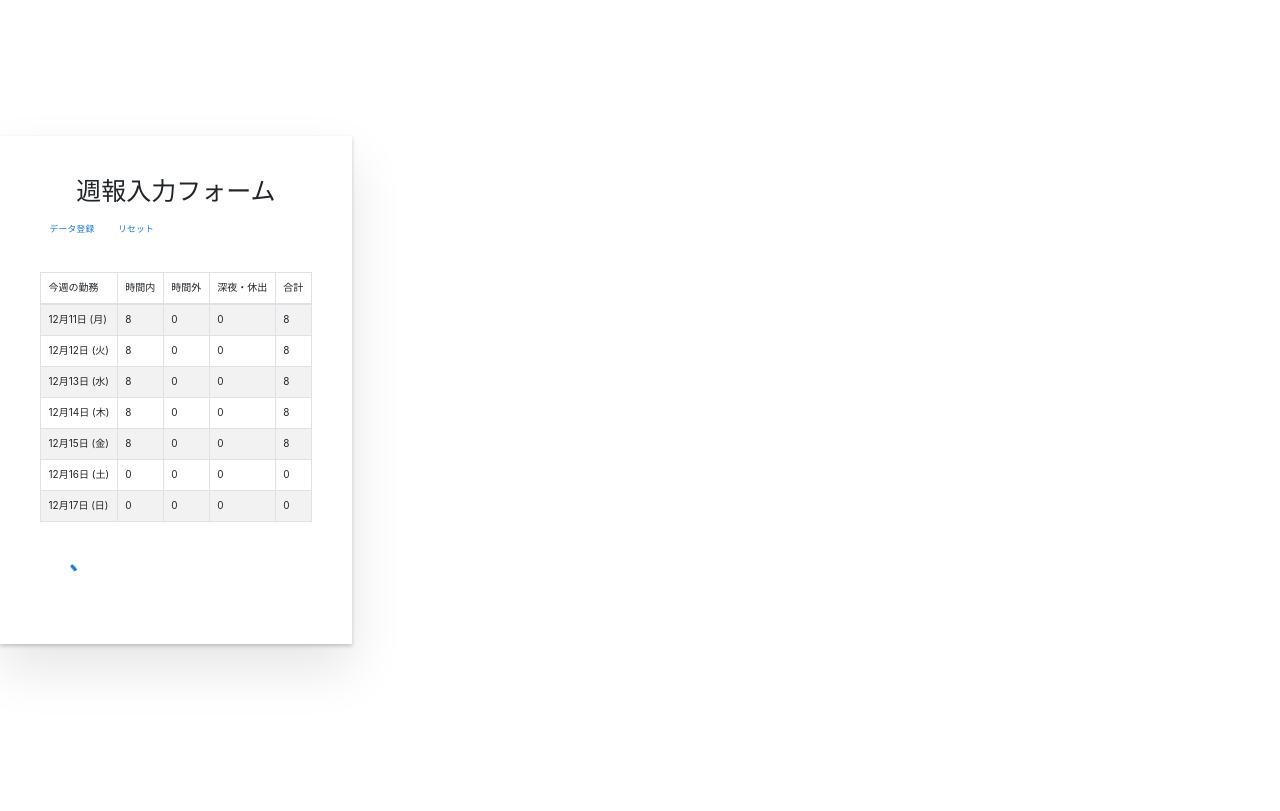
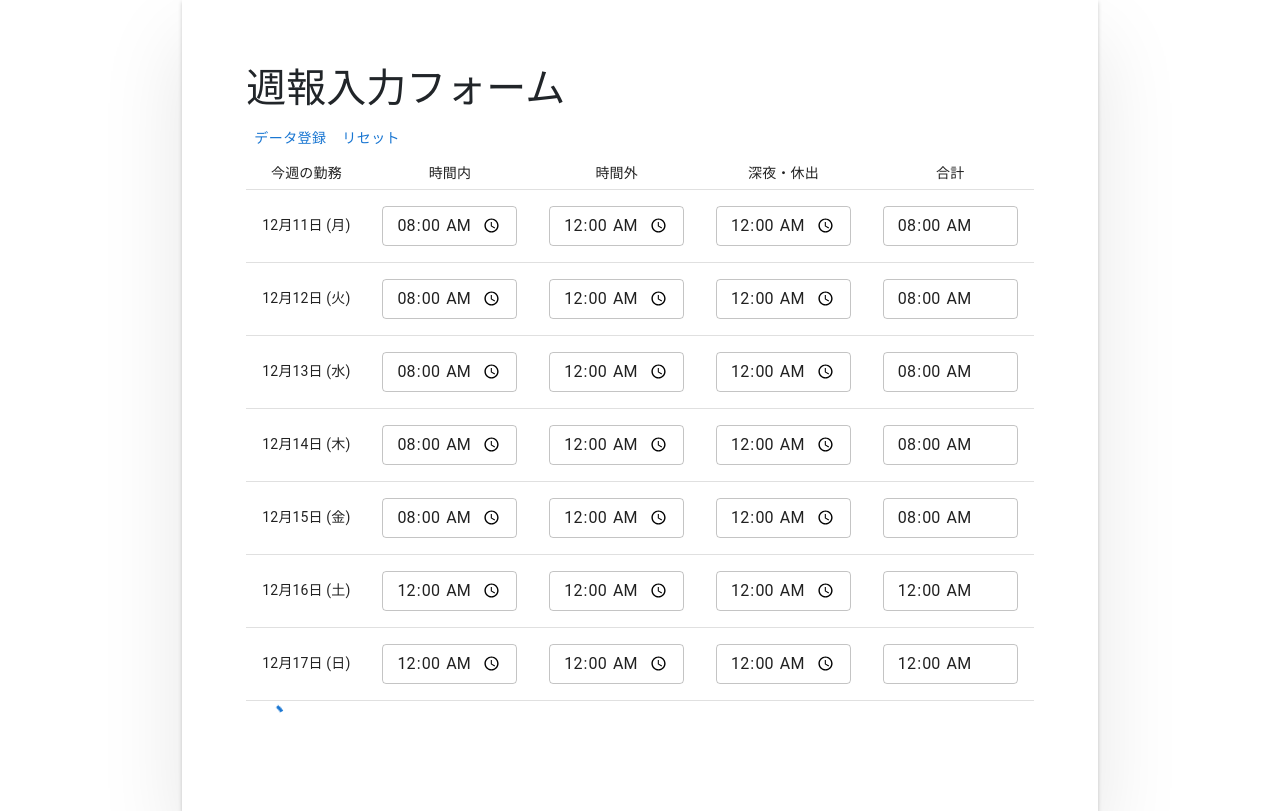
Before and after one commit to IES-Yamaguchi/vite-react-ts, a React (Vite) app: page / in a window 1280 px wide. Built offline with nearby package versions, Linux system fonts and the light colour scheme.

Commit message:
日々の勤怠入力部分のひな形完成

```diff
--- a/package.json
+++ b/package.json
@@ -14,6 +14,7 @@
 		"@emotion/react": "^11.11.1",
 		"@emotion/styled": "^11.11.0",
 		"@mui/material": "^5.15.0",
+		"@mui/x-data-grid": "^6.18.5",
 		"@reduxjs/toolkit": "^2.0.1",
 		"axios": "^1.6.2",
 		"bootstrap": "^4.6.0",
--- a/src/components/Atoms/DailyWork.tsx
+++ b/src/components/Atoms/DailyWork.tsx
@@ -1,24 +1,112 @@
-import React from 'react';
+import { ChangeEvent, useEffect, useState } from 'react';
 import { DayEntity } from '../../model/Entity';
+import { TableCell, TableRow, TextField } from '@mui/material';
+import {
+	daysOfWeek,
+	numToStringFormatter,
+	stringToTimeFormatter,
+	timeToNumFormatter
+} from '@/shared/Utils';
 
 interface DailyWorkProps {
 	day: DayEntity;
 }
-const daysOfWeek = ['日', '月', '火', '水', '木', '金', '土'];
+
+interface TimeFields {
+	dWork: string;
+	dOver: string;
+	dNight: string;
+	dSum: string;
+}
 
 function DailyWork(props: DailyWorkProps) {
 	const dayOfWeek = daysOfWeek[props.day.dayname];
 	const date: string =
 		props.day.month + '月' + props.day.day + '日 (' + dayOfWeek + ')';
 
+	const [timeFields, setTimeFields] = useState<TimeFields>({
+		dWork: numToStringFormatter(props.day.d_work),
+		dOver: numToStringFormatter(props.day.d_over),
+		dNight: numToStringFormatter(props.day.d_night),
+		dSum: numToStringFormatter(props.day.d_sum)
+	});
+
+	// 合計値を計算して表示
+	const totalMin =
+		stringToTimeFormatter(timeFields.dWork).minutes +
+		stringToTimeFormatter(timeFields.dOver).minutes +
+		stringToTimeFormatter(timeFields.dNight).minutes;
+
+	const realMin = Math.round(totalMin % 60);
+
+	const totalHours =
+		stringToTimeFormatter(timeFields.dWork).hours +
+		stringToTimeFormatter(timeFields.dOver).hours +
+		stringToTimeFormatter(timeFields.dNight).hours +
+		Math.floor(totalMin / 60);
+
+	const totalValue = timeToNumFormatter(totalHours, realMin);
+
+	useEffect(() => {
+		// 合計値が変更されたらdSumを更新
+		setTimeFields((prevTimeFields) => ({
+			...prevTimeFields,
+			dSum: numToStringFormatter(totalValue)
+		}));
+	}, [totalValue]);
+
+	// 入力変更ハンドラ
+	const handleInputChange =
+		(field: keyof TimeFields) => (event: ChangeEvent<HTMLInputElement>) => {
+			setTimeFields({
+				...timeFields,
+				[field]: event.target.value
+			});
+		};
+
 	return (
-		<tr key={props.day.dayname}>
-			<td>{date}</td>
-			<td>{props.day.d_work}</td>
-			<td>{props.day.d_over}</td>
-			<td>{props.day.d_night}</td>
-			<td>{props.day.d_sum}</td>
-		</tr>
+		<TableRow key={props.day.dayname}>
+			<TableCell>{date}</TableCell>
+			<TableCell>
+				<TextField
+					type="time"
+					inputProps={{ step: 900 }}
+					size="small"
+					variant="outlined"
+					defaultValue={timeFields.dWork}
+					onChange={handleInputChange('dWork')}
+				/>
+			</TableCell>
+			<TableCell>
+				<TextField
+					type="time"
+					inputProps={{ step: 900 }}
+					size="small"
+					variant="outlined"
+					defaultValue={timeFields.dOver}
+					onChange={handleInputChange('dOver')}
+				/>
+			</TableCell>
+			<TableCell>
+				<TextField
+					type="time"
+					inputProps={{ step: 900 }}
+					size="small"
+					variant="outlined"
+					defaultValue={timeFields.dNight}
+					onChange={handleInputChange('dNight')}
+				/>
+			</TableCell>
+			<TableCell>
+				<TextField
+					type="time"
+					size="small"
+					variant="outlined"
+					value={timeFields.dSum}
+					InputProps={{ readOnly: true }}
+				/>
+			</TableCell>
+		</TableRow>
 	);
 }
 
--- a/src/components/Block/WeeklyTable.tsx
+++ b/src/components/Block/WeeklyTable.tsx
@@ -1,6 +1,6 @@
 import React from 'react';
 import { DayEntity } from '../../model/Entity';
-import Table from 'react-bootstrap/Table';
+import { Table, TableBody, TableCell, TableHead, TableRow } from '@mui/material';
 import DailyWork from '../Atoms/DailyWork';
 
 interface WeeklyTableProps {
@@ -14,15 +14,17 @@ function WeeklyTable(props: WeeklyTableProps) {
 
 	return (
 		<>
-			<Table hover striped bordered>
-				<thead>
-					<th>今週の勤務</th>
-					<th>時間内</th>
-					<th>時間外</th>
-					<th>深夜・休出</th>
-					<th>合計</th>
-				</thead>
-				<tbody>{dayList}</tbody>
+			<Table>
+				<TableHead>
+					<TableRow>
+						<TableCell>今週の勤務</TableCell>
+						<TableCell>時間内</TableCell>
+						<TableCell>時間外</TableCell>
+						<TableCell>深夜・休出</TableCell>
+						<TableCell>合計</TableCell>
+					</TableRow>
+				</TableHead>
+				<TableBody>{dayList}</TableBody>
 			</Table>
 		</>
 	);
--- a/src/components/WeeklyReportPage.tsx
+++ b/src/components/WeeklyReportPage.tsx
@@ -12,7 +12,7 @@ function WeeklyReportPage() {
 
 	return (
 		<>
-			<div className="todoapp stack-large">
+			<div className="todoapp">
 				<h1>週報入力フォーム</h1>
 				<SubmitButton onSubmitData={onSubmitData} />
 				<ResetButton onResetData={onResetData} />
--- a/src/index.css
+++ b/src/index.css
@@ -1,361 +1,29 @@
 :root {
 	font-family: Inter, system-ui, Avenir, Helvetica, Arial, sans-serif;
-	line-height: 1.5;
-	font-weight: 400;
 
 	color-scheme: light dark;
 	color: rgba(255, 255, 255, 0.87);
 	background-color: #242424;
-
-	font-synthesis: none;
-	text-rendering: optimizeLegibility;
-	-webkit-font-smoothing: antialiased;
-	-moz-osx-font-smoothing: grayscale;
 }
-
-a {
-	font-weight: 500;
-	color: #646cff;
-	text-decoration: inherit;
-}
-a:hover {
-	color: #535bf2;
-}
-
 body {
+	width: 100%;
+	background-color: #f5f5f5;
+	color: #4d4d4d;
 	margin: 0;
 	display: flex;
 	place-items: center;
 	min-width: 320px;
 	min-height: 100vh;
+	justify-content: center;
 }
 
-h1 {
-	font-size: 3.2em;
-	line-height: 1.1;
+.todoapp {
+	position: relative;
+	box-shadow: 0 2px 4px 0 rgba(0, 0, 0, 0.2), 0 2.5rem 5rem 0 rgba(0, 0, 0, 0.1);
+	padding: 4rem;
 }
 
-button {
-	border-radius: 8px;
-	border: 1px solid transparent;
-	padding: 0.6em 1.2em;
-	font-size: 1em;
-	font-weight: 500;
-	font-family: inherit;
-	background-color: #1a1a1a;
-	cursor: pointer;
-	transition: border-color 0.25s;
+.css-1ygcj2i-MuiTableCell-root {
+	text-align: center !important;
+	padding: 4px !important;
 }
-button:hover {
-	border-color: #646cff;
-}
-button:focus,
-button:focus-visible {
-	outline: 4px auto -webkit-focus-ring-color;
-}
-
-@media (prefers-color-scheme: light) {
-	:root {
-		color: #213547;
-		background-color: #ffffff;
-	}
-	a:hover {
-		color: #747bff;
-	}
-	button {
-		background-color: #f9f9f9;
-	}
-}
-
-/* RESETS */
-*,
-*::before,
-*::after {
-	box-sizing: border-box;
-}
-*:focus {
-	outline: 3px dashed #228bec;
-	outline-offset: 0;
-}
-html {
-	font: 62.5% / 1.15 sans-serif;
-}
-h1,
-h2 {
-	margin-bottom: 0;
-}
-ul {
-	list-style: none;
-	padding: 0;
-}
-button {
-	border: none;
-	margin: 0;
-	padding: 0;
-	width: auto;
-	overflow: visible;
-	background: transparent;
-	color: inherit;
-	font: inherit;
-	line-height: normal;
-	-webkit-font-smoothing: inherit;
-	-moz-osx-font-smoothing: inherit;
-	-webkit-appearance: none;
-}
-button::-moz-focus-inner {
-	border: 0;
-}
-button,
-input,
-optgroup,
-select,
-textarea {
-	font-family: inherit;
-	font-size: 100%;
-	line-height: 1.15;
-	margin: 0;
-}
-button,
-input {
-	overflow: visible;
-}
-input[type='text'] {
-	border-radius: 0;
-}
-body {
-	width: 100%;
-	max-width: 68rem;
-	margin: 0 auto;
-	font: 1.6rem/1.25 Arial, sans-serif;
-	background-color: #f5f5f5;
-	color: #4d4d4d;
-}
-@media screen and (min-width: 620px) {
-	body {
-		font-size: 1.9rem;
-		line-height: 1.31579;
-	}
-}
-/*END RESETS*/
-/* GLOBAL STYLES */
-.form-group > input[type='text'] {
-	display: inline-block;
-	margin-top: 0.4rem;
-}
-.btn {
-	padding: 0.8rem 1rem 0.7rem;
-	border: 0.2rem solid #4d4d4d;
-	cursor: pointer;
-	text-transform: capitalize;
-}
-.btn.toggle-btn {
-	border-width: 1px;
-	border-color: #d3d3d3;
-}
-.btn.toggle-btn[aria-pressed='true'] {
-	text-decoration: underline;
-	border-color: #4d4d4d;
-}
-.btn__danger {
-	color: #fff;
-	background-color: #ca3c3c;
-	border-color: #bd2130;
-}
-.btn__filter {
-	border-color: lightgrey;
-}
-.btn__primary {
-	color: #fff;
-	background-color: #000;
-}
-.btn-group {
-	display: flex;
-	justify-content: space-between;
-}
-.btn-group > * {
-	flex: 1 1 49%;
-}
-.btn-group > * + * {
-	margin-left: 0.8rem;
-}
-.label-wrapper {
-	margin: 0;
-	flex: 0 0 100%;
-	text-align: center;
-}
-.visually-hidden {
-	position: absolute !important;
-	height: 1px;
-	width: 1px;
-	overflow: hidden;
-	clip: rect(1px 1px 1px 1px);
-	clip: rect(1px, 1px, 1px, 1px);
-	white-space: nowrap;
-}
-[class*='stack'] > * {
-	margin-top: 0;
-	margin-bottom: 0;
-}
-.stack-small > * + * {
-	margin-top: 1.25rem;
-}
-.stack-large > * + * {
-	margin-top: 2.5rem;
-}
-@media screen and (min-width: 550px) {
-	.stack-small > * + * {
-		margin-top: 1.4rem;
-	}
-	.stack-large > * + * {
-		margin-top: 2.8rem;
-	}
-}
-.stack-exception {
-	margin-top: 1.2rem;
-}
-/* END GLOBAL STYLES */
-.todoapp {
-	background: #fff;
-	margin: 2rem 0 4rem 0;
-	padding: 1rem;
-	position: relative;
-	box-shadow: 0 2px 4px 0 rgba(0, 0, 0, 0.2), 0 2.5rem 5rem 0 rgba(0, 0, 0, 0.1);
-}
-@media screen and (min-width: 550px) {
-	.todoapp {
-		padding: 4rem;
-	}
-}
-.todoapp > * {
-	max-width: 50rem;
-	margin-left: auto;
-	margin-right: auto;
-}
-.todoapp > form {
-	max-width: 100%;
-}
-.todoapp > h1 {
-	display: block;
-	max-width: 100%;
-	text-align: center;
-	margin: 0;
-	margin-bottom: 1rem;
-}
-.label__lg {
-	line-height: 1.01567;
-	font-weight: 300;
-	padding: 0.8rem;
-	margin-bottom: 1rem;
-	text-align: center;
-}
-.input__lg {
-	padding: 2rem;
-	border: 2px solid #000;
-}
-.input__lg:focus {
-	border-color: #4d4d4d;
-	box-shadow: inset 0 0 0 2px;
-}
-[class*='__lg'] {
-	display: inline-block;
-	width: 100%;
-	font-size: 1.9rem;
-}
-[class*='__lg']:not(:last-child) {
-	margin-bottom: 1rem;
-}
-@media screen and (min-width: 620px) {
-	[class*='__lg'] {
-		font-size: 2.4rem;
-	}
-}
-.filters {
-	width: 100%;
-	margin: unset auto;
-}
-/* Todo item styles */
-.todo {
-	display: flex;
-	flex-direction: row;
-	flex-wrap: wrap;
-}
-.todo > * {
-	flex: 0 0 100%;
-}
-.todo-text {
-	width: 100%;
-	min-height: 4.4rem;
-	padding: 0.4rem 0.8rem;
-	border: 2px solid #565656;
-}
-.todo-text:focus {
-	box-shadow: inset 0 0 0 2px;
-}
-/* CHECKBOX STYLES */
-.c-cb {
-	box-sizing: border-box;
-	font-family: Arial, sans-serif;
-	-webkit-font-smoothing: antialiased;
-	font-weight: 400;
-	font-size: 1.6rem;
-	line-height: 1.25;
-	display: block;
-	position: relative;
-	min-height: 44px;
-	padding-left: 40px;
-	clear: left;
-}
-.c-cb > label::before,
-.c-cb > input[type='checkbox'] {
-	box-sizing: border-box;
-	top: -2px;
-	left: -2px;
-	width: 44px;
-	height: 44px;
-}
-.c-cb > input[type='checkbox'] {
-	-webkit-font-smoothing: antialiased;
-	cursor: pointer;
-	position: absolute;
-	z-index: 1;
-	margin: 0;
-	opacity: 0;
-}
-.c-cb > label {
-	font-size: inherit;
-	font-family: inherit;
-	line-height: inherit;
-	display: inline-block;
-	margin-bottom: 0;
-	padding: 8px 15px 5px;
-	cursor: pointer;
-	touch-action: manipulation;
-}
-.c-cb > label::before {
-	content: '';
-	position: absolute;
-	border: 2px solid currentColor;
-	background: transparent;
-}
-.c-cb > input[type='checkbox']:focus + label::before {
-	border-width: 4px;
-	outline: 3px dashed #228bec;
-}
-.c-cb > label::after {
-	box-sizing: content-box;
-	content: '';
-	position: absolute;
-	top: 11px;
-	left: 9px;
-	width: 18px;
-	height: 7px;
-	transform: rotate(-45deg);
-	border: solid;
-	border-width: 0 0 5px 5px;
-	border-top-color: transparent;
-	opacity: 0;
-	background: transparent;
-}
-.c-cb > input[type='checkbox']:checked + label::after {
-	opacity: 1;
-}
--- a/src/shared/Utils.tsx
+++ b/src/shared/Utils.tsx
@@ -1,4 +1,6 @@
 import { DayData, DayEntity } from '../model/Entity';
+
+export const daysOfWeek = ['日', '月', '火', '水', '木', '金', '土'];
 
 export function formatDateToNumber(date: Date) {
 	const year = date.getFullYear().toString();
@@ -85,3 +87,24 @@ export function createDays(date: Date) {
 	});
 	return pastDaysList;
 }
+
+export function numToStringFormatter(time: number): string {
+	const integerPart = Math.floor(time); // 整数部分
+	const decimalPart = Math.round((time - integerPart) * 100); // 小数部分
+
+	const formattedHours = String(integerPart).padStart(2, '0');
+	const formattedMinutes = String(decimalPart).padStart(2, '0');
+	return `${formattedHours}:${formattedMinutes}`;
+}
+
+export function stringToTimeFormatter(time: string): {
+	hours: number;
+	minutes: number;
+} {
+	const [hours, minutes] = time.split(':').map(Number);
+	return { hours, minutes };
+}
+
+export function timeToNumFormatter(hours: number, minutes: number): number {
+	return hours + minutes / 100;
+}
```
Also changed, not shown: 1 other file (tests, documents, lock files or other folders).
